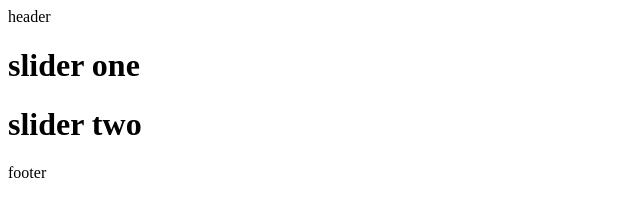
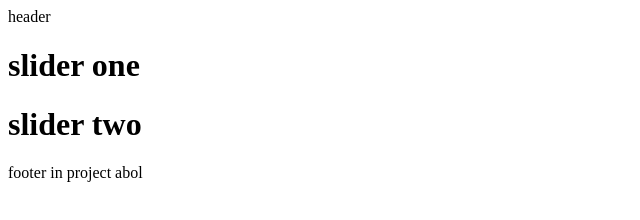
Before and after one commit to abol10/git-project-1, a plain HTML site: page index.htm in a window 1280 px wide. Shown: the whole page, without its empty margins (0-640 px from the left). Drawn offline with Linux system fonts and the light colour scheme.

Commit message:
updated footer

```diff
--- a/index.htm
+++ b/index.htm
@@ -14,7 +14,7 @@
     <h1>slider two</h1>
 </div>
 <footer>
-    footer
+    footer in project abol
 </footer>
 </body>
 </html>
```
